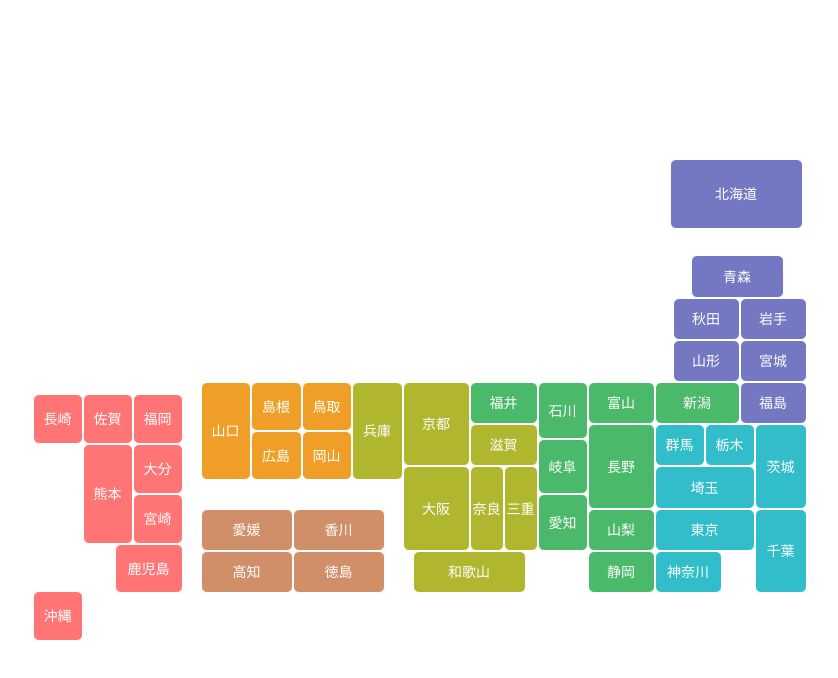
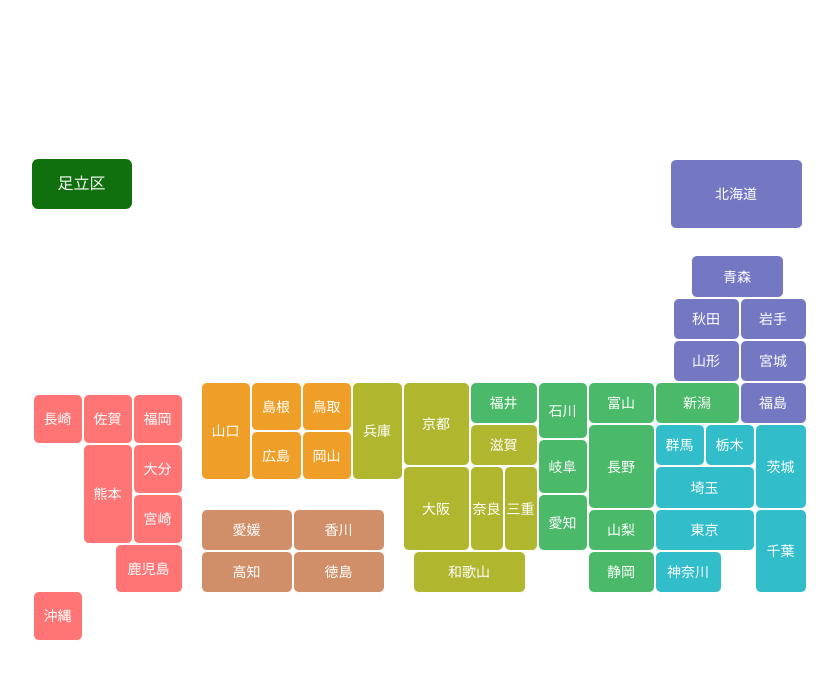
Before and after one commit to nyankomaher/tabi, a plain HTML site: page index.html in a window 1280 px wide. Shown: the whole page, without its empty margins (220-1058 px from the left). Drawn offline with Linux system fonts and the light colour scheme.

Commit message:
足立区を追加

```diff
--- a/index.html
+++ b/index.html
@@ -288,6 +288,14 @@
 	</div>
 </div>
 
+<div id="other">
+	<a href="#" target="_blank">
+		<div id="adachiku">
+			<p>足立区</p>
+		</div>
+	</a>
+</div>
+
 </div> <!-- japan-map -->
 
 <script src="script.js"></script>
--- a/script.js
+++ b/script.js
@@ -61,6 +61,7 @@ const RAW_MAPS = `
 宮崎県	https://www.google.com/maps/d/u/0/edit?hl=ja&mid=1qXq9C1-Wf9hargZuFqXemtdYFk7T98Y&ll=32.19015244864129%2C131.212327&z=9
 鹿児島県	https://www.google.com/maps/d/u/0/edit?hl=ja&mid=1TM3U4wyXw1wrJPwjS9LXzkGKEAerNrk&ll=31.58127479550831%2C130.35830475&z=9
 沖縄県	https://www.google.com/maps/d/u/0/edit?hl=ja&mid=1ggM4HtRlZ9_tC9HInFnS49easdq5u5g&ll=26.502018101356285%2C128.0129047&z=13
+足立区	https://www.google.com/maps/d/u/0/edit?hl=ja&mid=1nf6b4vufeZgh_nX4gajujMzN4VEZ2D0&ll=35.78007398008128%2C139.79556535&z=13
 `;
 
 const MAPS = RAW_MAPS.split(/[\n\r]+/)
--- a/style_map.css
+++ b/style_map.css
@@ -553,3 +553,25 @@ a:hover {
 		align-items: center;
 	}
 }
+
+
+#other {
+	position: absolute;
+	top: 0;
+	left: 0;
+}
+
+#adachiku {
+	display: flex;
+	justify-content: center;
+	align-items: center;
+	width: 100px;
+	height: 50px;
+	color: #FFF;
+	border-radius: 6px;
+	background-color: rgb(16,112,13);
+}
+
+#adachiku:hover {
+	opacity: 0.7;
+}
```
